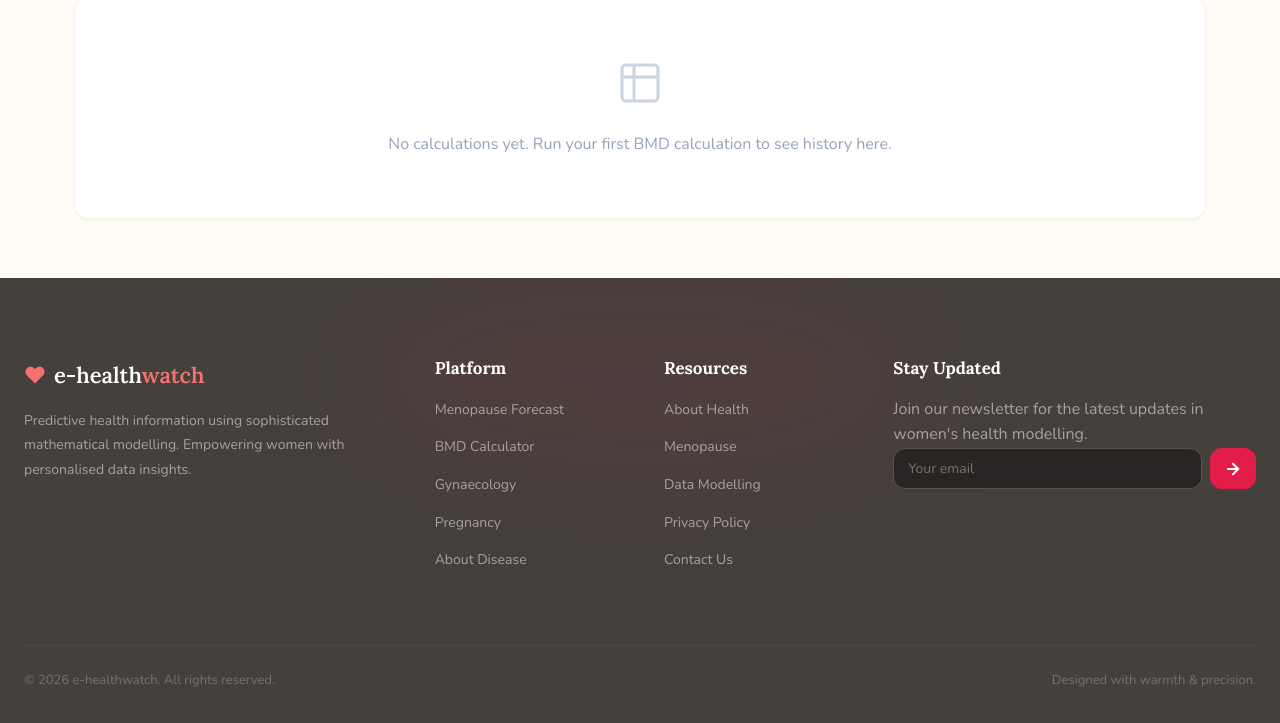
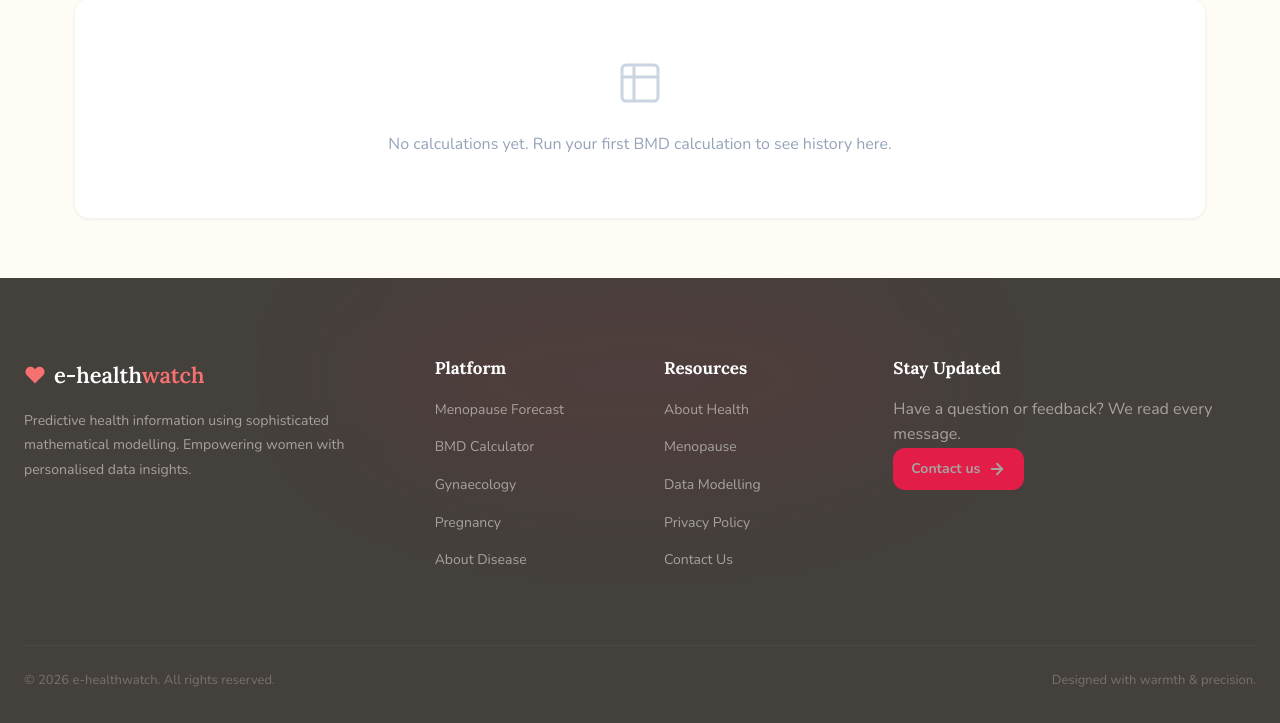
Before and after one commit to haresh1846/e-Healthwatchzip, a Node project: template views/bmd-history.ejs in a window 1280 px wide. Shown: the part 406-1129 px from the top of the page. Run offline with Node 20 templates, Linux system fonts and the light colour scheme; the template is opened without the code that fills it, so the values that code supplies are empty.

Commit message:
Frontend fixes: working #top anchor, footer contact link, drop unused jQuery
The 'Go to top' links on info pages targeted a #top anchor that never
existed; body now carries id=top. The decorative newsletter form (no
action, unlabeled input) is replaced with a working Contact link. jQuery
was loaded from CDN on every page but referenced by nothing.

Co-Authored-By: Claude Fable 5 <noreply@anthropic.com>
Claude-Session: https://claude.ai/code/session_01AU1gUSsUNEUDjjxYW4thS2

```diff
--- a/views/partials/footer.ejs
+++ b/views/partials/footer.ejs
@@ -36,13 +36,11 @@
       <!-- Newsletter -->
       <div>
         <h4 style="font-family:var(--font-serif);color:white;font-size:17px;margin-bottom:18px;">Stay Updated</h4>
-        <p class="ehw-footer__news p">Join our newsletter for the latest updates in women's health modelling.</p>
-        <div class="ehw-footer__news-form">
-          <input type="email" class="ehw-footer__news-input" placeholder="Your email">
-          <button class="ehw-footer__news-btn" aria-label="Subscribe">
-            <svg xmlns="http://www.w3.org/2000/svg" width="18" height="18" viewBox="0 0 24 24" fill="none" stroke="currentColor" stroke-width="2.5" stroke-linecap="round" stroke-linejoin="round"><line x1="5" y1="12" x2="19" y2="12"/><polyline points="12 5 19 12 12 19"/></svg>
-          </button>
-        </div>
+        <p class="ehw-footer__news p">Have a question or feedback? We read every message.</p>
+        <a href="/contact.asp" class="ehw-footer__news-btn" aria-label="Contact us" style="display:inline-flex;align-items:center;gap:8px;width:auto;padding:10px 18px;text-decoration:none;color:inherit;font-size:14px;font-weight:700;">
+          Contact us
+          <svg xmlns="http://www.w3.org/2000/svg" width="18" height="18" viewBox="0 0 24 24" fill="none" stroke="currentColor" stroke-width="2.5" stroke-linecap="round" stroke-linejoin="round"><line x1="5" y1="12" x2="19" y2="12"/><polyline points="12 5 19 12 12 19"/></svg>
+        </a>
       </div>
     </div>
 
@@ -53,6 +51,5 @@
   </div>
 </footer>
 
-<script src="https://ajax.googleapis.com/ajax/libs/jquery/3.7.1/jquery.min.js"></script>
 </body>
 </html>
--- a/views/partials/header.ejs
+++ b/views/partials/header.ejs
@@ -46,7 +46,7 @@
   }
   </script>
 </head>
-<body>
+<body id="top">
 
 <!-- Navbar -->
 <nav class="ehw-nav">
```
